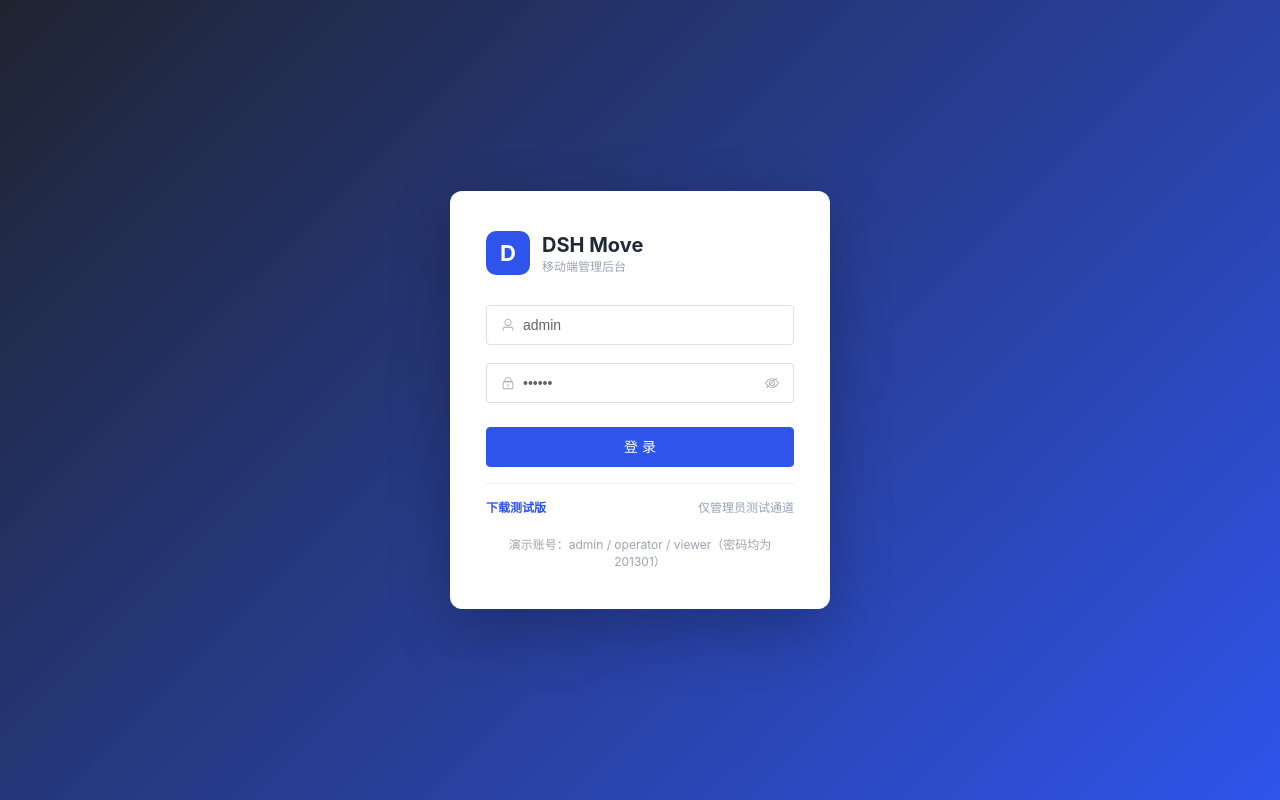
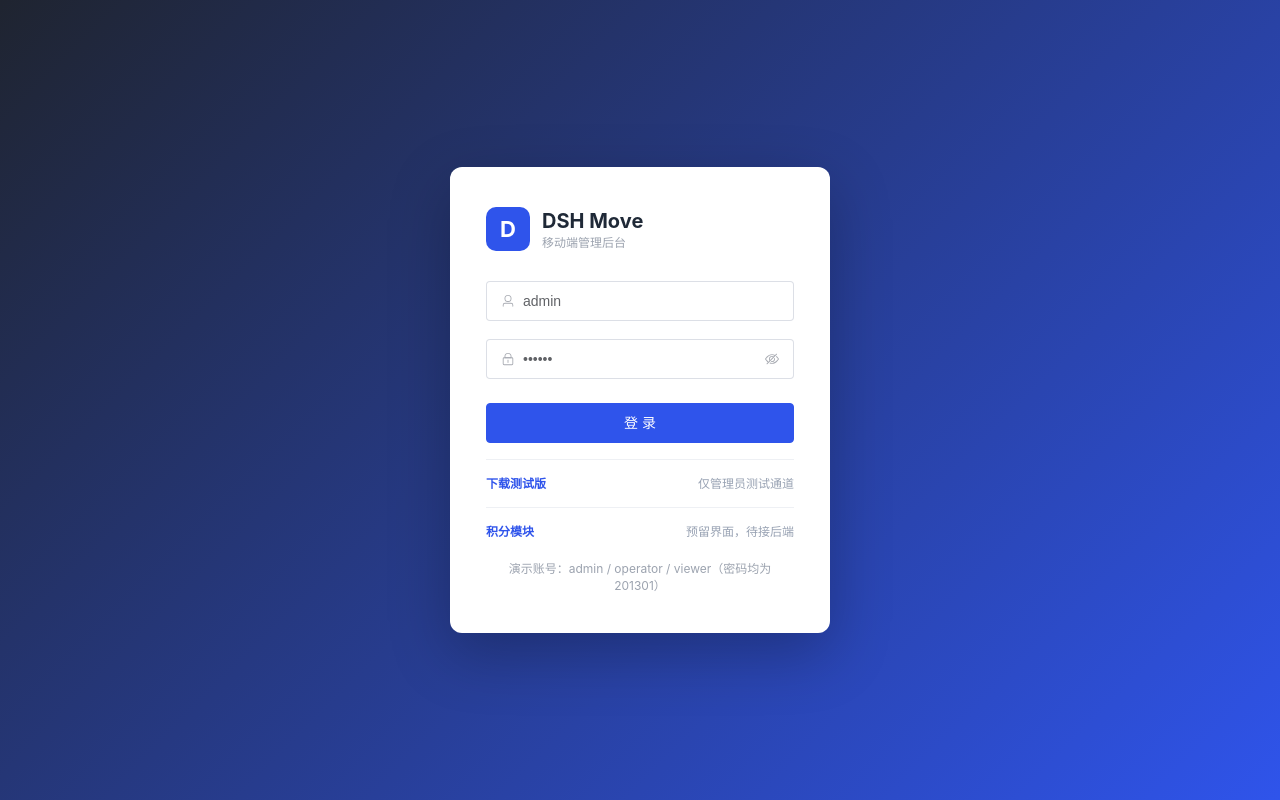
Before and after one commit to MRStudioGame/dsh-admin, a Vue app: page /#/login in a window 1280 px wide. Built offline with nearby package versions, Linux system fonts and the light colour scheme; no server answers.

Commit message:
feat(admin): link points module from login

```diff
--- a/src/views/login/index.vue
+++ b/src/views/login/index.vue
@@ -61,6 +61,7 @@ async function onLogin() {
         </el-button>
       </el-form>
       <div class="beta-entry"><a href="beta.html" target="_blank">下载测试版</a><span>仅管理员测试通道</span></div>
+      <div class="beta-entry"><a href="points.html" target="_blank">积分模块</a><span>预留界面，待接后端</span></div>
       <div class="login-hint">
         演示账号：admin / operator / viewer（密码均为 201301）
       </div>
```
